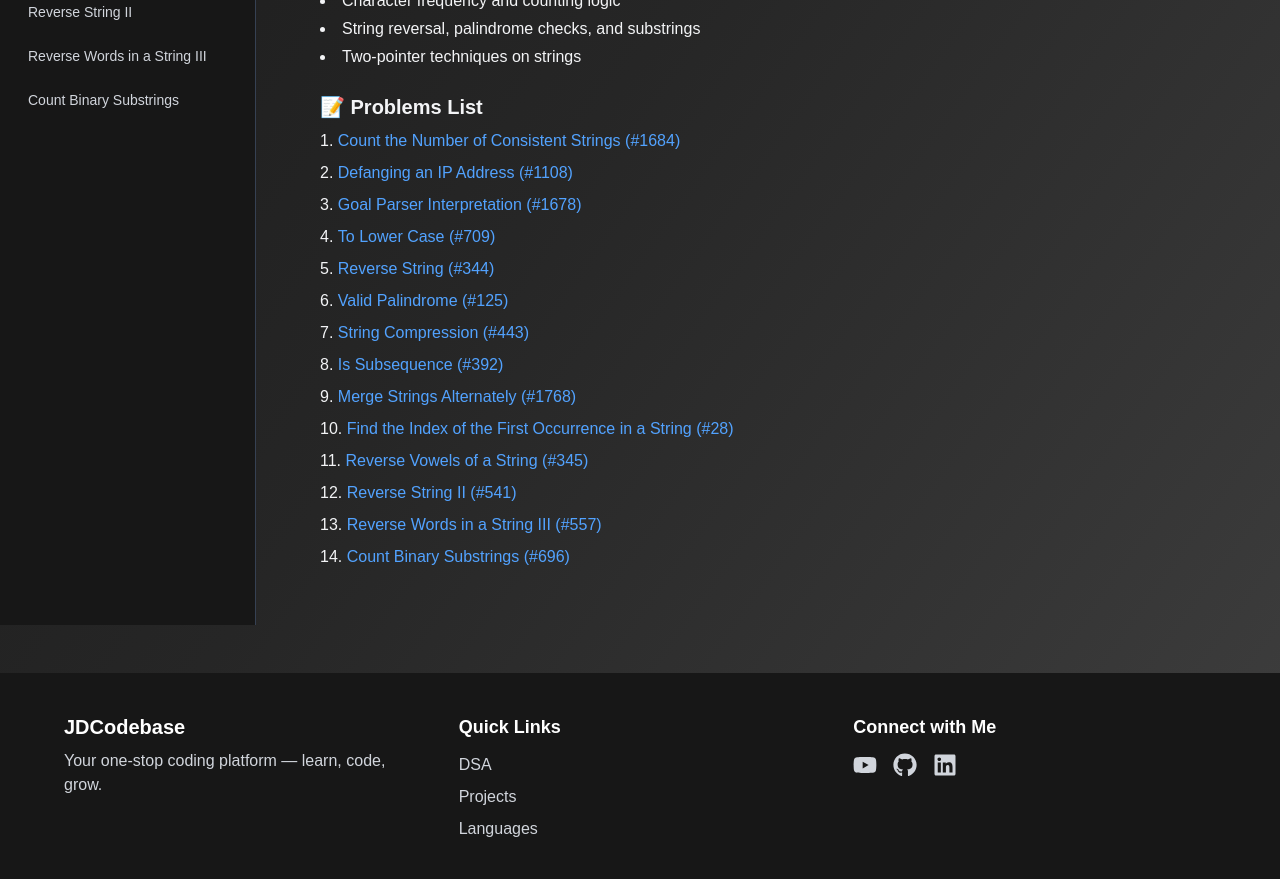
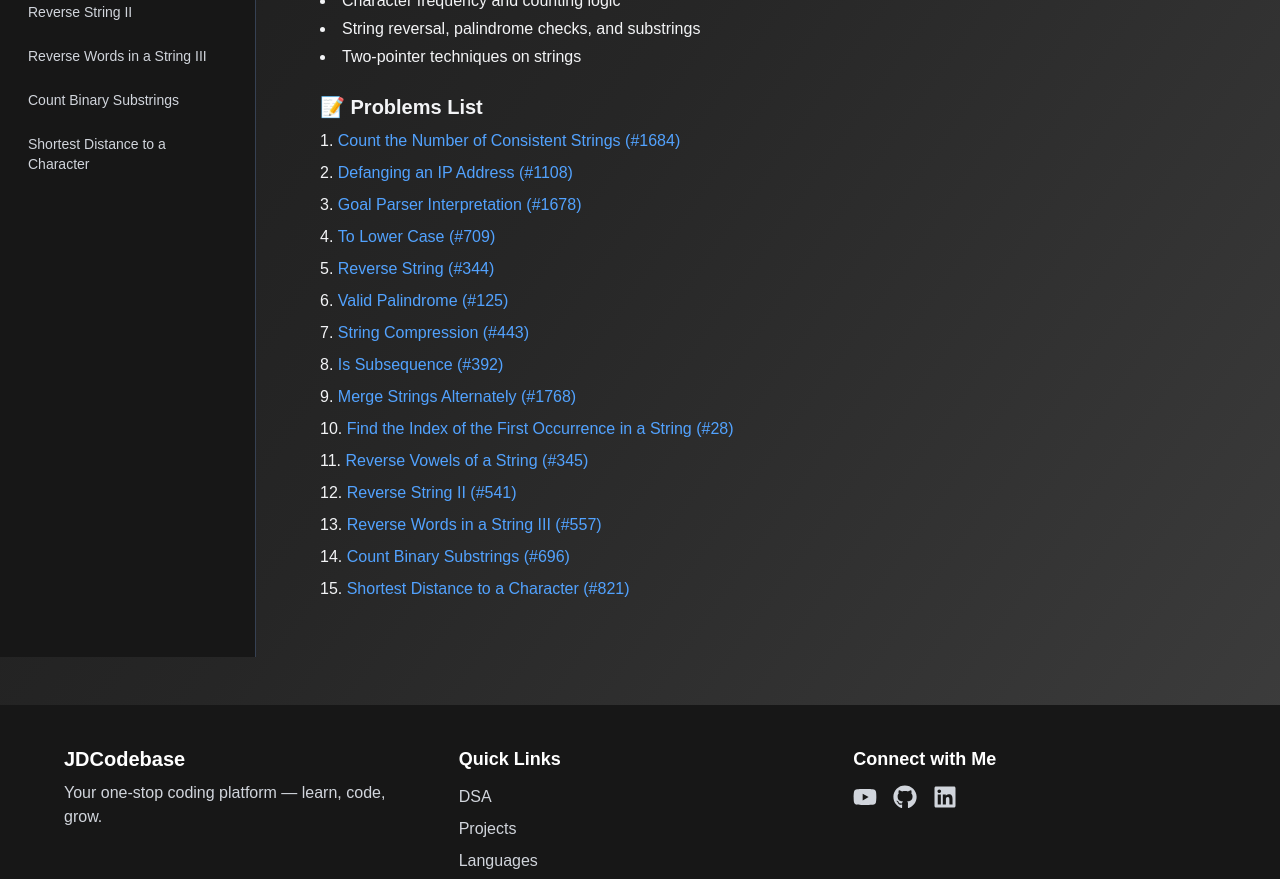
Before and after one commit to jdcodebase/jdcodebase-platform, a Next.js app: page /dsa/string in a window 1280 px wide. Shown: the part 820-1699 px from the top of the page. Built offline with nearby package versions, Linux system fonts and the light colour scheme.

Commit message:
shortest-distance-to-a-character

```diff
--- a/src/data/dsa/problem.js
+++ b/src/data/dsa/problem.js
@@ -242,4 +242,13 @@ export const problems = [
     topics: ["String", "Two Pointer"],
     url: "/dsa/string/problem/count-binary-substrings",
   },
+  {
+    id: 28,
+    title: "Shortest Distance to a Character",
+    leetcode: "#821",
+    slug: "shortest-distance-to-a-character",
+    topic: "String",
+    topics: ["Array", "Two Pointer", "String"],
+    url: "/dsa/string/problem/shortest-distance-to-a-character",
+  },
 ];
--- /dev/null
+++ b/src/data/json_data/shortest-distance-to-a-character.json
@@ -0,0 +1,24 @@
+{
+  "title": "Shortest Distance to a Character",
+  "slug": "shortest-distance-to-a-character",
+  "leetcodeId": "#821",
+  "category": ["Array", "Two Pointer", "String"],
+  "problemStatement": "You're given a string `s` and a character `c` that is guaranteed to occur at least once in `s`.\n\nYour task is to return an array of integers — where each element represents the shortest distance from the corresponding character in the string to the nearest occurrence of `c`.\n\nDistance is the absolute difference between indices.",
+  "examples": [
+    {
+      "input": "s = \"loveleetcode\", c = \"e\"",
+      "output": "[3,2,1,0,1,0,0,1,2,2,1,0]"
+    },
+    {
+      "input": "s = \"aaab\", c = \"b\"",
+      "output": "[3,2,1,0]"
+    }
+  ],
+  "approach": "### Key Idea\n1. First, collect all the indices where the character `c` appears and store them in an array `cIndexes`.\n2. Then traverse the string `s`, and for each character, compute the closest distance to any of the indices in `cIndexes`.\n3. Use a pointer `index` to keep track of the closest positions in `cIndexes`.\n4. If current index is before or at `cIndexes[index]`, use that.\n5. If it's after, check which of `cIndexes[index]` or `cIndexes[index + 1]` is closer and update accordingly.\n\nThis avoids brute force and leverages an efficient two-pointer technique.",
+  "code": "let cIndexes = [];\n\nfor (let i = 0; i < s.length; i++) {\n  if (s[i] === c) {\n    cIndexes.push(i);\n  }\n}\n\nlet distance = [];\nlet index = 0;\n\nfor (let i = 0; i < s.length; i++) {\n  if (i <= cIndexes[index]) {\n    let dist = Math.abs(i - cIndexes[index]);\n    distance.push(dist);\n  } else {\n    if (index + 1 < cIndexes.length) {\n      let dist1 = Math.abs(i - cIndexes[index]);\n      let dist2 = Math.abs(i - cIndexes[index + 1]);\n      if (dist2 < dist1) {\n        index++;\n        distance.push(dist2);\n      } else {\n        distance.push(dist1);\n      }\n    } else {\n      let dist = Math.abs(i - cIndexes[index]);\n      distance.push(dist);\n    }\n  }\n}\n\nreturn distance;",
+  "timeComplexity": "O(n) — One pass to gather indices, one pass to calculate distances.",
+  "spaceComplexity": "O(n) — To store both `cIndexes` and the `distance` result array.",
+  "leetcodeLink": "https://leetcode.com/problems/shortest-distance-to-a-character/",
+  "videoLink": "n6U8sUmBMho",
+  "pptLink": "https://1drv.ms/p/c/d9a1d5f2dacf7aea/IQQDo50YDcoaRLavSNTWlJm5Ac-IamYkQUXPOqh-Rxe6klE?em=2&amp;wdAr=1.7777777777777777"
+}
```
